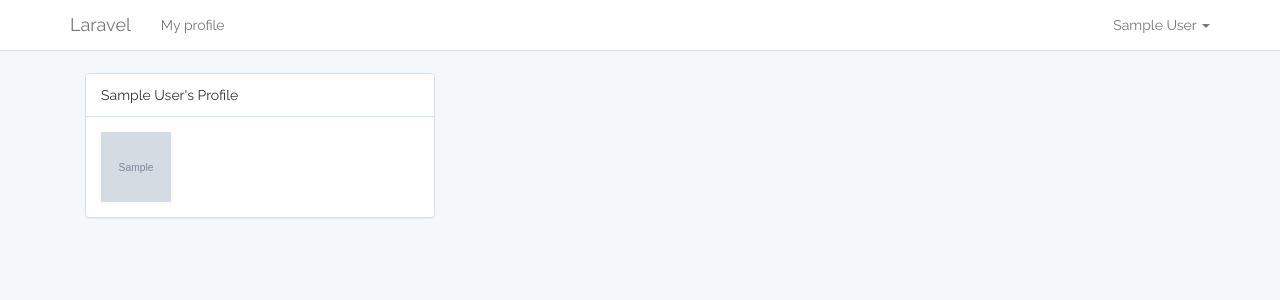
After one commit to mobbjelly/social-app, a Laravel app: a page that uses resources/views/layouts/app.blade.php in a window 1280 px wide. The commit adds this page. Shown: the top 300 px of the page. Run offline with Laravel 8, Linux system fonts and the light colour scheme; a user stored in the database is signed in; tables that the repository leaves empty hold one stand-in row (values such as "Sample post"); grey boxes marked "Sample" are stand-in pictures; settings files or empty folders that the repository lacks are supplied.

Commit message:
create user profile page

```diff
--- /dev/null
+++ b/app/Http/Controllers/ProfilesController.php
@@ -0,0 +1,16 @@
+<?php
+
+namespace App\Http\Controllers;
+
+use Illuminate\Http\Request;
+use App\User;
+
+class ProfilesController extends Controller
+{
+    public function index($slug)
+    {
+        $user = User::where('slug', $slug)->first();
+        return view('profiles.profile')
+            ->with('user', $user);
+    }
+}
--- a/resources/views/layouts/app.blade.php
+++ b/resources/views/layouts/app.blade.php
@@ -43,7 +43,10 @@
                 <div class="collapse navbar-collapse" id="app-navbar-collapse">
                     <!-- Left Side Of Navbar -->
                     <ul class="nav navbar-nav">
-                        &nbsp;
+                        @if(Auth::check())
+                            <li><a href="{{ route('profile', ['slug' => Auth::user()->slug ])}}">My profile</a></li>
+                        @endif
+
                     </ul>
 
                     <!-- Right Side Of Navbar -->
--- /dev/null
+++ b/resources/views/profiles/profile.blade.php
@@ -0,0 +1,18 @@
+@extends("layouts.app")
+
+@section("content")
+
+    <div class="container">
+        <div class="col-lg-4">
+            <div class="panel panel-default">
+                <div class="panel-heading">
+                    {{ $user->name}}'s Profile
+                </div>
+                <div class="panel-body">
+                    <img src="{{ Storage::url($user->avatar) }}" width="70px" height="70px">
+                </div>
+            </div>
+        </div>
+    </div>
+
+@stop
--- a/routes/web.php
+++ b/routes/web.php
@@ -18,3 +18,10 @@ Route::get('/', function () {
 Auth::routes();
 
 Route::get('/home', 'HomeController@index');
+
+Route::group(['middleware' => ['auth']], function () {
+   Route::get('/profile/{slug}', [
+        'uses' => 'ProfilesController@index',
+        'as' => 'profile'
+   ]);
+});
```
